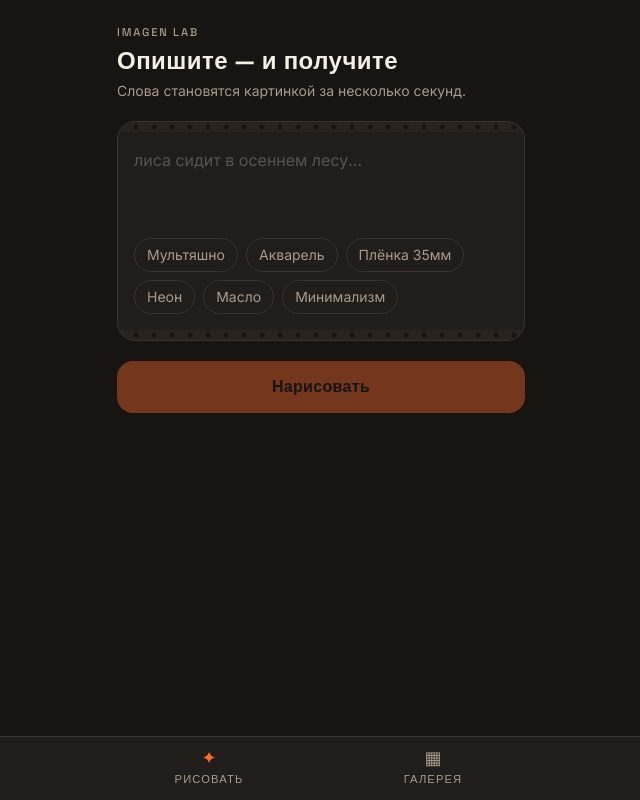
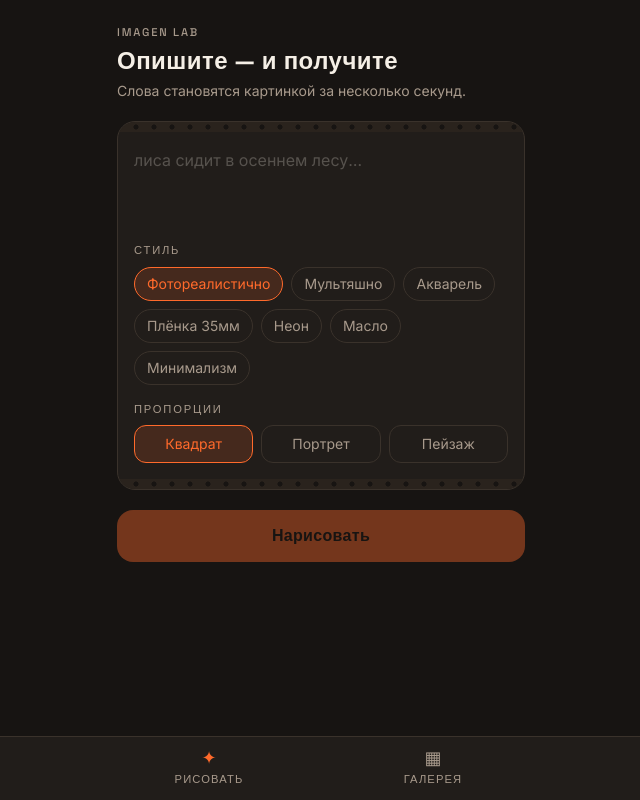
Before and after one commit to s0do1000000/imagen-lab, a Next.js app: page / in a window 1280 px wide. Shown: the whole page, without its empty margins (319-959 px from the left). Built offline with nearby package versions, Linux system fonts and the light colour scheme.

Commit message:
Add photorealistic default, aspect ratio, regenerate, save

```diff
--- a/app/api/generate/route.ts
+++ b/app/api/generate/route.ts
@@ -1,6 +1,9 @@
 import { NextRequest, NextResponse } from "next/server";
 import { verifyTelegramInitData } from "@/lib/telegram";
 import { generateAndStore, DAILY_LIMIT } from "@/lib/generate-image";
+import type { AspectRatio } from "@/lib/vertex-ai";
+
+const VALID_ASPECT_RATIOS: AspectRatio[] = ["1:1", "3:4", "4:3", "9:16", "16:9"];
 
 export async function POST(req: NextRequest) {
   const botToken = process.env.TELEGRAM_BOT_TOKEN;
@@ -8,7 +11,7 @@ export async function POST(req: NextRequest) {
     return NextResponse.json({ error: "server_misconfigured" }, { status: 500 });
   }
 
-  const { initData, prompt } = await req.json().catch(() => ({}));
+  const { initData, prompt, aspectRatio } = await req.json().catch(() => ({}));
 
   const verified = verifyTelegramInitData(initData ?? "", botToken);
   if (!verified.ok || !verified.user) {
@@ -20,7 +23,9 @@ export async function POST(req: NextRequest) {
     return NextResponse.json({ error: "empty_prompt" }, { status: 400 });
   }
 
-  const result = await generateAndStore(verified.user, trimmedPrompt);
+  const safeAspectRatio: AspectRatio = VALID_ASPECT_RATIOS.includes(aspectRatio) ? aspectRatio : "1:1";
+
+  const result = await generateAndStore(verified.user, trimmedPrompt, safeAspectRatio);
 
   if (!result.ok) {
     const status = result.error === "limit_reached" ? 429 : 502;
--- a/components/GalleryGrid.tsx
+++ b/components/GalleryGrid.tsx
@@ -58,7 +58,13 @@ export default function GalleryGrid() {
       {items && items.length > 0 && (
         <div className="grid grid-cols-2 gap-3">
           {items.map((item) => (
-            <div key={item.id} className="card overflow-hidden">
+            <a
+              key={item.id}
+              href={item.image_url}
+              target="_blank"
+              rel="noreferrer"
+              className="card overflow-hidden block"
+            >
               {/* eslint-disable-next-line @next/next/no-img-element */}
               <img
                 src={item.image_url}
@@ -69,7 +75,7 @@ export default function GalleryGrid() {
               <p className="px-2 py-1.5 text-xs truncate" style={{ color: "var(--muted)" }}>
                 {item.prompt}
               </p>
-            </div>
+            </a>
           ))}
         </div>
       )}
--- a/components/PromptForm.tsx
+++ b/components/PromptForm.tsx
@@ -4,6 +4,7 @@ import { useEffect, useState } from "react";
 import { getInitData, initTelegramWebApp } from "@/lib/telegram-webapp";
 
 const STYLE_PRESETS = [
+  { label: "Фотореалистично", suffix: "photorealistic, DSLR photo, sharp focus, natural lighting" },
   { label: "Мультяшно", suffix: "cute cartoon style, soft colors" },
   { label: "Акварель", suffix: "watercolor painting style" },
   { label: "Плёнка 35мм", suffix: "35mm film photo, grainy, warm tones" },
@@ -12,11 +13,18 @@ const STYLE_PRESETS = [
   { label: "Минимализм", suffix: "minimalist flat design, clean lines" },
 ];
 
+const ASPECT_RATIOS = [
+  { value: "1:1", label: "Квадрат" },
+  { value: "3:4", label: "Портрет" },
+  { value: "16:9", label: "Пейзаж" },
+] as const;
+
 type Status = "idle" | "loading" | "error";
 
 export default function PromptForm() {
   const [prompt, setPrompt] = useState("");
-  const [style, setStyle] = useState<string | null>(null);
+  const [style, setStyle] = useState<string | null>(STYLE_PRESETS[0].suffix);
+  const [aspectRatio, setAspectRatio] = useState<(typeof ASPECT_RATIOS)[number]["value"]>("1:1");
   const [status, setStatus] = useState<Status>("idle");
   const [errorText, setErrorText] = useState("");
   const [resultUrl, setResultUrl] = useState<string | null>(null);
@@ -27,8 +35,8 @@ export default function PromptForm() {
     initTelegramWebApp();
   }, []);
 
-  async function handleGenerate() {
-    const trimmed = prompt.trim();
+  async function runGeneration(rawPrompt: string) {
+    const trimmed = rawPrompt.trim();
     if (!trimmed || status === "loading") return;
 
     setStatus("loading");
@@ -41,7 +49,7 @@ export default function PromptForm() {
       const res = await fetch("/api/generate", {
         method: "POST",
         headers: { "Content-Type": "application/json" },
-        body: JSON.stringify({ initData: getInitData(), prompt: fullPrompt }),
+        body: JSON.stringify({ initData: getInitData(), prompt: fullPrompt, aspectRatio }),
       });
       const data = await res.json();
 
@@ -81,7 +89,7 @@ export default function PromptForm() {
 
       <div className="card overflow-hidden">
         <div className="sprocket-strip" />
-        <div className="p-4 space-y-3">
+        <div className="p-4 space-y-4">
           <textarea
             value={prompt}
             onChange={(e) => setPrompt(e.target.value)}
@@ -90,6 +98,9 @@ export default function PromptForm() {
             maxLength={500}
             className="w-full resize-none bg-transparent outline-none text-base placeholder:opacity-50"
           />
+
+          <div>
+            <p className="label-eyebrow mb-2">Стиль</p>
             <div className="flex flex-wrap gap-2">
               {STYLE_PRESETS.map((preset) => {
                 const active = style === preset.suffix;
@@ -111,11 +122,36 @@ export default function PromptForm() {
               })}
             </div>
           </div>
+
+          <div>
+            <p className="label-eyebrow mb-2">Пропорции</p>
+            <div className="flex gap-2">
+              {ASPECT_RATIOS.map((ratio) => {
+                const active = aspectRatio === ratio.value;
+                return (
+                  <button
+                    key={ratio.value}
+                    type="button"
+                    onClick={() => setAspectRatio(ratio.value)}
+                    className="flex-1 py-2 rounded-xl text-sm border transition-colors"
+                    style={{
+                      borderColor: active ? "var(--safelight)" : "var(--border)",
+                      background: active ? "var(--safelight-soft)" : "transparent",
+                      color: active ? "var(--safelight)" : "var(--muted)",
+                    }}
+                  >
+                    {ratio.label}
+                  </button>
+                );
+              })}
+            </div>
+          </div>
+        </div>
         <div className="sprocket-strip" />
       </div>
 
       <button
-        onClick={handleGenerate}
+        onClick={() => runGeneration(prompt)}
         disabled={!prompt.trim() || status === "loading"}
         className="w-full py-3.5 rounded-2xl font-display font-bold text-base disabled:opacity-40 transition-opacity"
         style={{ background: "var(--safelight)", color: "#171412" }}
@@ -145,9 +181,30 @@ export default function PromptForm() {
       )}
 
       {resultUrl && status !== "loading" && (
-        <div className="card overflow-hidden safelight-glow">
+        <div className="space-y-2">
+          <a href={resultUrl} target="_blank" rel="noreferrer" className="card overflow-hidden safelight-glow block">
             {/* eslint-disable-next-line @next/next/no-img-element */}
-          <img src={resultUrl} alt={prompt} className="w-full aspect-square object-cover animate-develop" />
+            <img src={resultUrl} alt={prompt} className="w-full object-cover animate-develop" />
+          </a>
+          <div className="flex gap-2">
+            <button
+              onClick={() => runGeneration(prompt)}
+              disabled={status === "loading"}
+              className="flex-1 py-2.5 rounded-xl text-sm border font-display"
+              style={{ borderColor: "var(--border)", color: "var(--text)" }}
+            >
+              🔁 Ещё раз
+            </button>
+            <a
+              href={resultUrl}
+              target="_blank"
+              rel="noreferrer"
+              className="flex-1 py-2.5 rounded-xl text-sm border font-display text-center"
+              style={{ borderColor: "var(--border)", color: "var(--text)" }}
+            >
+              ⤢ Открыть / сохранить
+            </a>
+          </div>
         </div>
       )}
     </div>
--- a/lib/generate-image.ts
+++ b/lib/generate-image.ts
@@ -1,5 +1,5 @@
 import { supabaseServer } from "./supabase-server";
-import { generateImage } from "./vertex-ai";
+import { generateImage, type AspectRatio } from "./vertex-ai";
 import type { TelegramWebAppUser } from "./telegram";
 
 const DAILY_LIMIT = Number(process.env.DAILY_GENERATION_LIMIT ?? 15);
@@ -44,7 +44,8 @@ async function countRecentGenerations(telegramId: number): Promise<number> {
  */
 export async function generateAndStore(
   user: TelegramWebAppUser,
-  prompt: string
+  prompt: string,
+  aspectRatio: AspectRatio = "1:1"
 ): Promise<GenerateResult> {
   await upsertUser(user);
 
@@ -55,7 +56,7 @@ export async function generateAndStore(
 
   let image;
   try {
-    image = await generateImage(prompt);
+    image = await generateImage(prompt, aspectRatio);
   } catch (err) {
     console.error("generateImage failed:", err);
     return {
--- a/lib/vertex-ai.ts
+++ b/lib/vertex-ai.ts
@@ -31,6 +31,9 @@ interface GeneratedImage {
   mimeType: string;
 }
 
+const VALID_ASPECT_RATIOS = ["1:1", "3:4", "4:3", "9:16", "16:9"] as const;
+export type AspectRatio = (typeof VALID_ASPECT_RATIOS)[number];
+
 /**
  * Sends a text prompt to Gemini 2.5 Flash Image (Vertex AI / Agent Platform)
  * and returns the first generated image as a raw buffer.
@@ -38,7 +41,10 @@ interface GeneratedImage {
  * Throws on any API-level or auth error — callers should catch and turn
  * this into a user-facing message (see lib/generate-image.ts).
  */
-export async function generateImage(prompt: string): Promise<GeneratedImage> {
+export async function generateImage(
+  prompt: string,
+  aspectRatio: AspectRatio = "1:1"
+): Promise<GeneratedImage> {
   if (!PROJECT_ID) {
     throw new Error("GOOGLE_CLOUD_PROJECT_ID is not set.");
   }
@@ -59,6 +65,9 @@ export async function generateImage(prompt: string): Promise<GeneratedImage> {
       },
       generation_config: {
         response_modalities: ["TEXT", "IMAGE"],
+        image_config: {
+          aspect_ratio: VALID_ASPECT_RATIOS.includes(aspectRatio) ? aspectRatio : "1:1",
+        },
       },
     }),
   });
```
Also changed, not shown: app/layout.tsx (line endings or trailing spaces). Lines whose indentation alone changed are shown as unchanged.
